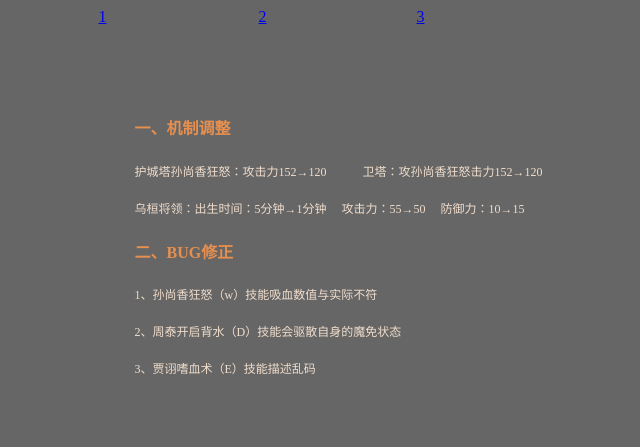
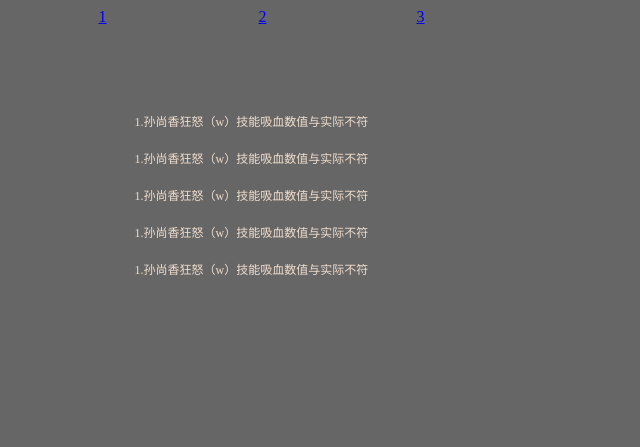
Before and after one commit to shangyuanyuan/tab, a plain HTML site: page index.html in a window 1280 px wide. Shown: the whole page, without its empty margins (227-867 px from the left). Drawn offline with Linux system fonts and the light colour scheme.

Commit message:
“index修改”

```diff
--- a/index.html
+++ b/index.html
@@ -11,13 +11,11 @@
         <div class="title0" id="title"><a href="#" class="active1">1</a><a href="#" class="active2">2</a><a href="#" class="active3">3</a> </div>
         <div class="cont conte">
             <div class="text">
-                <h2>一、机制调整</h2>
-                <p>护城塔孙尚香狂怒：攻击力152→120　　　卫塔：攻孙尚香狂怒击力152→120</p>
-                <p>乌桓将领：出生时间：5分钟→1分钟　  攻击力：55→50　  防御力：10→15</p>
-                <h2>二、BUG修正</h2>
-                <p>1、孙尚香狂怒（w）技能吸血数值与实际不符</p>
-                <p>2、周泰开启背水（D）技能会驱散自身的魔免状态</p>
-                <p>3、贾诩嗜血术（E）技能描述乱码</p>
+                <p>1.孙尚香狂怒（w）技能吸血数值与实际不符</p>
+                <p>1.孙尚香狂怒（w）技能吸血数值与实际不符</p>
+                <p>1.孙尚香狂怒（w）技能吸血数值与实际不符</p>
+                <p>1.孙尚香狂怒（w）技能吸血数值与实际不符</p>
+                <p>1.孙尚香狂怒（w）技能吸血数值与实际不符</p>
 
             </div>
         </div>
```
